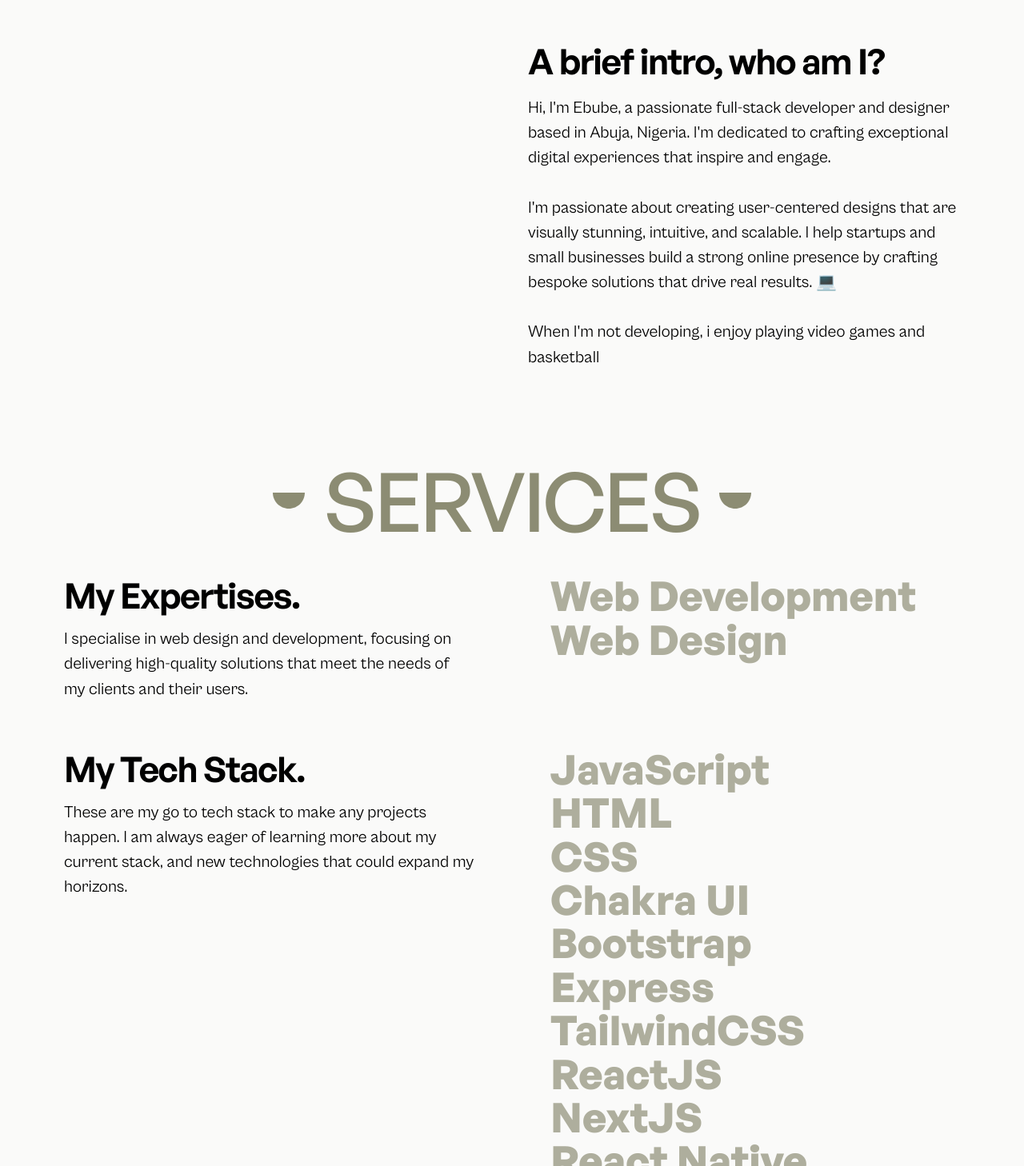
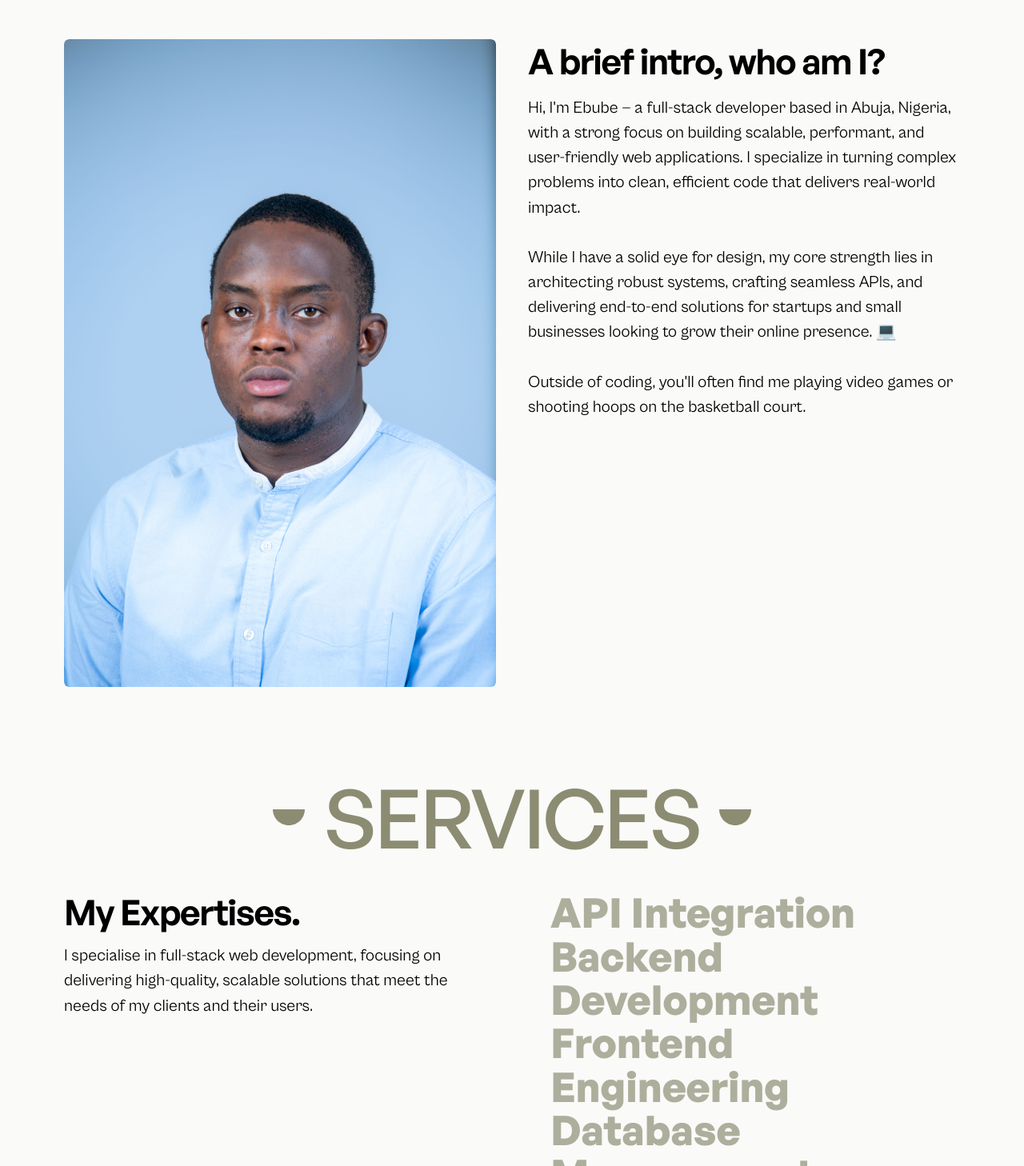
Before and after one commit to 3bube/portfolio, a React (Vite) app: page / in a window 1280 px wide. Shown: the part 1512-2970 px from the top of the page at 80% size. Built offline with nearby package versions, Linux system fonts and the light colour scheme.

Commit message:
added a potrait picture

```diff
--- a/index.html
+++ b/index.html
@@ -30,7 +30,7 @@
       href="src/assets/images/sunnyside-desktop.webp"
     />
     <meta name="viewport" content="width=device-width, initial-scale=1.0" />
-    <meta property="og:url" content="https://huyng.xyz" />
+    <!-- <meta property="og:url" content="https://huyng.xyz" /> -->
     <meta
       name="description"
       content="An independent frontend developer and designer specialized in empowering startups and small businesses. Find your space in the digital landscape."
--- a/src/components/homepage/About.jsx
+++ b/src/components/homepage/About.jsx
@@ -9,6 +9,8 @@ export default function About() {
   const aboutSection = useRef(null);
   const heading = useRef(null);
   const body = useRef(null);
+
+  const profileImg = "/src/assets/images/6H6A2386.jpg";
 
   useEffect(() => {
     ScrollTrigger.create({
@@ -38,15 +40,15 @@ export default function About() {
       <Heading title="about me" />
       <div className="mt-10 flex flex-col items-start gap-8 md:flex-row lg:gap-10 ">
         <div className="top-28 overflow-hidden rounded-md md:sticky md:w-1/2">
-          {/* <img
+           <img
             ref={profile}
             loading="lazy"
             className="aspect-square h-auto w-full rounded-md object-cover object-center md:aspect-auto"
             src={profileImg}
             width="600"
             height="800"
-            alt="portrait image of Huy standing in front of a tree and foliage"
-          /> */}
+            alt="portrait of Ebube"
+          />
         </div>
         <div className="top-20 sm:sticky md:top-28 md:w-1/2 lg:top-32">
           <div className="w-full space-y-4 2xl:space-y-10">
@@ -58,21 +60,17 @@ export default function About() {
             </h3>
            <p
   ref={body}
-              className=" translate-y-10 text-body-1 opacity-0 2xl:text-4xl"
+  className="translate-y-10 text-body-1 opacity-0 2xl:text-4xl"
 >
-              Hi, I&apos;m Ebube, a passionate full-stack developer and designer
-              based in Abuja, Nigeria. I&apos;m dedicated to crafting
-              exceptional digital experiences that inspire and engage.
-              <br></br>
-              <br></br>I&apos;m passionate about creating user-centered designs
-              that are visually stunning, intuitive, and scalable. I help
-              startups and small businesses build a strong online presence by
-              crafting bespoke solutions that drive real results. 💻
+  Hi, I&apos;m Ebube — a full-stack developer based in Abuja, Nigeria, with a strong focus on building scalable, performant, and user-friendly web applications. I specialize in turning complex problems into clean, efficient code that delivers real-world impact.
   <br></br>
   <br></br>
-              When I&apos;m not developing, i enjoy playing video games and
-              basketball
+  While I have a solid eye for design, my core strength lies in architecting robust systems, crafting seamless APIs, and delivering end-to-end solutions for startups and small businesses looking to grow their online presence. 💻
+  <br></br>
+  <br></br>
+  Outside of coding, you&apos;ll often find me playing video games or shooting hoops on the basketball court.
 </p>
+
           </div>
         </div>
       </div>
--- a/src/components/homepage/Services.jsx
+++ b/src/components/homepage/Services.jsx
@@ -2,30 +2,31 @@ import ServiceUi from "../ui/ServiceUi";
 import Heading from "../ui/Heading";
 
 export default function Services() {
-  const expertiseItems = ["Web Development", "Web Design"];
+const expertiseItems = [
+  "API Integration",
+  "Backend Development",
+  "Frontend Engineering",
+  "Database Management",
+];
 
   const toolBoxItems = [
-    "JavaScript",
-    "HTML",
-    "CSS",
-    "Chakra UI",
-    "Bootstrap",
-    "Express",
-    "TailwindCSS",
-    "ReactJS",
+    "TypeScript",
+    "Python",
     "NextJS",
     "React Native",
+
   ];
 
   return (
     <section id="services" className="my-[10%]" aria-label="services">
       <Heading title="services" />
       <div className="space-y-14">
-        <ServiceUi
-          title="My Expertises."
-          description="I specialise in web design and development, focusing on delivering high-quality solutions that meet the needs of my clients and their users."
-          items={expertiseItems}
-        />
+<ServiceUi
+  title="My Expertises."
+  description="I specialise in full-stack web development, focusing on delivering high-quality, scalable solutions that meet the needs of my clients and their users."
+  items={expertiseItems}
+/>
+
         <ServiceUi
           title="My Tech Stack."
           description="These are my go to tech stack to make any projects happen. I am always eager of learning more about my current stack, and new technologies that could expand my horizons."
```
Also changed, not shown: src/assets/images/6H6A2386.jpg (added), 1 other file (tests, documents, lock files or other folders). Lines whose indentation alone changed are shown as unchanged.
